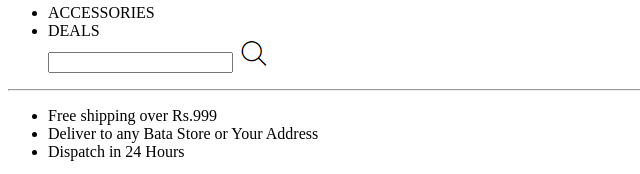
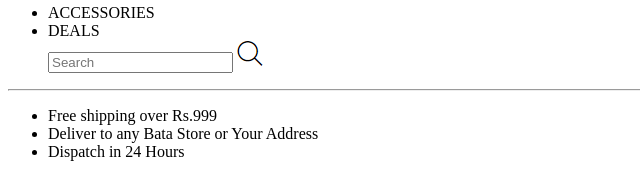
Before and after one commit to AdibaAbid/4th-html-task, a plain HTML site: page index.html in a window 1280 px wide. Shown: the part 155-329 px from the top of the page, 0-640 px from the left. Drawn offline with Linux system fonts and the light colour scheme.

Commit message:
added placeholder

```diff
--- a/index.html
+++ b/index.html
@@ -19,7 +19,7 @@
         <li>BRANDS</li>
         <li>ACCESSORIES</li>
         <li>DEALS</li>
-        <input type="search"> <img src="images/search.png" alt="search">
+        <input type="search" placeholder="Search" ><img src="images/search.png" alt="logo">
     </ul>
     <hr>
     <ul>
```
